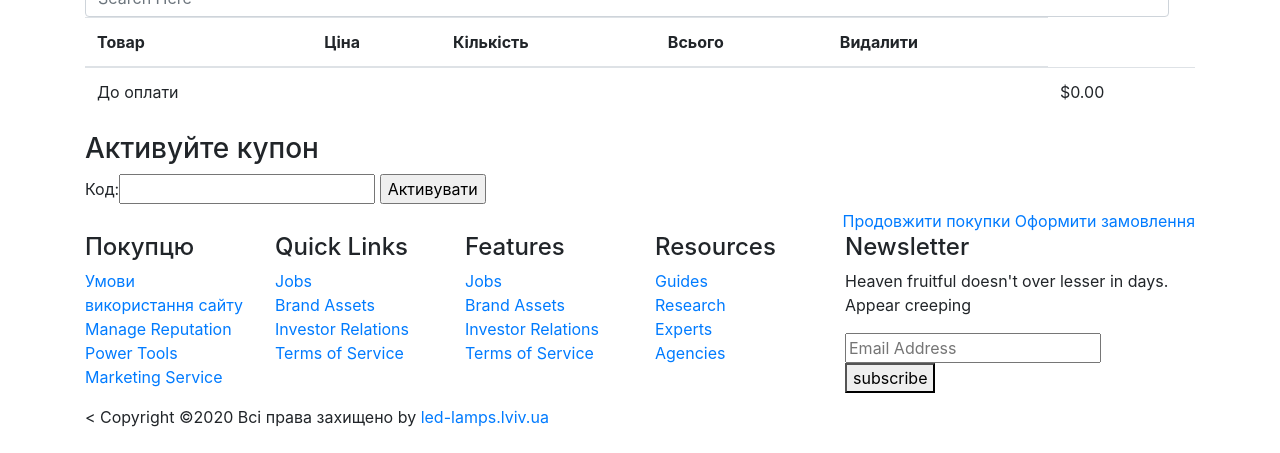
After one commit to rudiq4/rozetka, a Django app: template templates/cart/detail.html in a window 1280 px wide. The commit adds this page. Shown: the part 347-800 px from the top of the page. Run offline with Django 3.2, Linux system fonts and the light colour scheme; the template is opened without the code that fills it: values that come from a table or form of the project are taken from there, others are empty; some libraries are stand-ins or nearby versions.

```diff
--- a/rozetka/settings.py
+++ b/rozetka/settings.py
@@ -3,7 +3,7 @@ import os
 BASE_DIR = os.path.dirname(os.path.dirname(os.path.abspath(__file__)))
 SECRET_KEY = 'u5)(&z(*h0)#vb!%&=spe791ud8f863ga%8n35$9-5&p-(6nbl'
 DEBUG = True
-ALLOWED_HOSTS = ['127.0.0.1', '9087b0c1.ngrok.io']
+ALLOWED_HOSTS = ['443c09f5.ngrok.io']
 
 INSTALLED_APPS = [
     'django.contrib.admin',
--- /dev/null
+++ b/templates/cart/detail.html
@@ -0,0 +1,101 @@
+{% extends "shop/base.html" %}
+{% load static %}
+{% block title %}Корзина{% endblock %}
+{% block content %}
+    <section class="cart_area padding_top">
+        <div class="container">
+            <div class="cart_inner">
+                <div class="table-responsive">
+                    <table class="table">
+                        <thead>
+                        <tr>
+                            <th scope="col">Товар</th>
+                            <th scope="col">Ціна</th>
+                            <th scope="col">Кількість</th>
+                            <th scope="col">Всього</th>
+                            <th scope="col">Видалити</th>
+                        </tr>
+                        </thead>
+                        <tbody>
+                        {% for item in cart %}
+                            {% with product=item.product %}
+                                <tr>
+                                    <td>
+                                        <div class="media">
+                                            <div class="d-flex">
+                                                <img id="product-image-detail"
+                                                     src="{% if product.image %}{{ product.image.url }}
+{% else %}{% static "img/no_image.png" %}{% endif %}">
+                                            </div>
+                                            <div class="media-body">
+                                                <p>{{ product.name }}</p>
+                                            </div>
+                                        </div>
+                                    </td>
+                                    <td>
+                                        <h5>{{ product.price }}</h5>
+                                    </td>
+                                    <td>
+                                        <form action="{% url "cart:cart_add" product.id %}" method="post">
+                                            {{ item.update_quantity_form.quantity }}
+                                            {{ item.update_quantity_form.update }}
+{#                                            <input type="submit" value="Оновити">#}
+                                            <button class="btn btn-primary" type="submit">Оновити</button>
+                                            {% csrf_token %}
+                                        </form>
+                                    </td>
+                                    <td>
+                                        <h5>{{ item.total_price }}</h5>
+                                    </td>
+                                    <td><a href="{% url "cart:cart_remove" product.id %}">Видалити</a></td>
+                                </tr>
+                            {% endwith %}
+                        {% endfor %}
+                        {% if cart.coupon %}
+                            <tr class="subtotal">
+                                <td>Всього</td>
+                                <td colspan="4"></td>
+                                <td class="num">${{ cart.get_total_price|floatformat:"2" }}</td>
+                            </tr>
+                            <tr>
+                                <td>
+                                    "{{ cart.coupon.code }}" купон
+                                    ({{ cart.coupon.discount }}% знижки)
+                                </td>
+                                <td colspan="4"></td>
+                                <td class="num neg">
+                                    - ${{ cart.get_discount|floatformat:"2" }}
+                                </td>
+                            </tr>
+                        {% endif %}
+                        <tr class="total">
+                            <td>До оплати</td>
+                            <td colspan="4"></td>
+                            <td class="num">
+                                ${{ cart.get_total_price_after_discount|floatformat:"2" }}
+                            </td>
+                        </tr>
+                        </tbody>
+                    </table>
+
+                    {#coupon#}
+
+{#                    <p>Активуйте купон:</p>#}
+                    <form action="{% url "coupons:apply" %}" method="post">
+                        <h3>Активуйте купон</h3>
+                        {{ coupon_apply_form }}
+                        <input class="btn_4" type="submit" value="Активувати">
+                        {% csrf_token %}
+                    </form>
+
+                    {#coupon#}
+
+                    <div class="checkout_btn_inner float-right">
+                        <a class="btn_1" href="{% url "shop:product_list" %}">Продовжити покупки</a>
+                        <a class="btn_1 checkout_btn_1" href="{% url "orders:order_create" %}">Оформити замовлення</a>
+                    </div>
+                </div>
+            </div>
+        </div>
+    </section>
+{% endblock %}
--- a/templates/shop/addons.html
+++ b/templates/shop/base.html
@@ -3,28 +3,73 @@
 <html lang="ua">
 <head>
     <meta charset="utf-8"/>
+    <title>{% block title %}Магазин{% endblock %}</title>
     <meta name="viewport" content="width=device-width, initial-scale=1, shrink-to-fit=no">
     <link rel="icon" href="{% static "img/favicon.png" %}">
+    <!-- Bootstrap CSS -->
     <link rel="stylesheet" href="{% static "css/bootstrap.min.css" %}">
+    <!-- animate CSS -->
     <link rel="stylesheet" href="{% static "css/animate.css" %}">
+    <!-- owl carousel CSS -->
     <link rel="stylesheet" href="{% static "css/owl.carousel.min.css" %}">
+    <!-- font awesome CSS -->
     <link rel="stylesheet" href="{% static "css/all.css" %}">
+    {#nice select#}
     <link rel="stylesheet" href="{% static "css/nice-select.css" %}">
+    <!-- flaticon CSS -->
     <link rel="stylesheet" href="{% static "css/flaticon.css" %}">
+    <link rel="stylesheet" href="{% static "css/lightslider.min.css" %}">
     <link rel="stylesheet" href="{% static "css/themify-icons.css" %}">
+    <!-- font awesome CSS -->
     <link rel="stylesheet" href="{% static "css/magnific-popup.css" %}">
+    <!-- swiper CSS -->
     <link rel="stylesheet" href="{% static "css/slick.css" %}">
+    <!-- style CSS -->
     <link rel="stylesheet" href="{% static "css/style.css" %}">
 </head>
 <body>
+{#<div id="header">#}
+{#    <a href="/" class="logo">Магазин</a>#}
+{#</div>#}
+{#<div id="subheader">#}
+{#    {% with total_items=cart|length %}#}
+{#        {% if cart|length > 0 %}#}
+{#            Ваша корзина:#}
+{#            <a href="{% url "cart:cart_detail" %}">#}
+{#                {{ total_items }} товар(-ів), на суму ${{ cart.get_total_price }}#}
+{#            </a>#}
+{#        {% else %}#}
+{#            Ваша корзина пуста.#}
+{#        {% endif %}#}
+{#    {% endwith %}#}
+{#</div>#}
+
+
+{% include 'shop/header.html' %}
+
+
+{% block content %}{% endblock %}
+
+
+{% include 'shop/footer.html' %}
+
+
+<!-- jquery plugins here-->
 <script src="{% static "js/jquery-1.12.1.min.js" %}"></script>
+<!-- popper js -->
 <script src="{% static "js/popper.min.js" %}"></script>
+<!-- bootstrap js -->
 <script src="{% static "js/bootstrap.min.js" %}"></script>
+<!-- easing js -->
 <script src="{% static "js/jquery.magnific-popup.js" %}"></script>
+<!-- swiper js -->
 <script src="{% static "js/swiper.min.js" %}"></script>
+<!-- swiper js -->
 <script src="{% static "js/masonry.pkgd.js" %}"></script>
+<!-- particles js -->
 <script src="{% static "js/owl.carousel.min.js" %}"></script>
 <script src="{% static "js/jquery.nice-select.min.js" %}"></script>
+<!-- slick js -->
 <script src="{% static "js/slick.min.js" %}"></script>
 <script src="{% static "js/jquery.counterup.min.js" %}"></script>
 <script src="{% static "js/waypoints.min.js" %}"></script>
@@ -33,6 +78,8 @@
 <script src="{% static "js/jquery.form.js" %}"></script>
 <script src="{% static "js/jquery.validate.min.js" %}"></script>
 <script src="{% static "js/mail-script.js" %}"></script>
+<script src="{% static "js/lightslider.min.js" %}"></script>
+<!-- custom js -->
 <script src="{% static "js/custom.js" %}"></script>
 </body>
 </html>
--- /dev/null
+++ b/templates/shop/footer.html
@@ -0,0 +1,98 @@
+{% load static %}
+<footer class="footer_part">
+    <div class="container">
+        <div class="row justify-content-around">
+            <div class="col-sm-6 col-lg-2">
+                <div class="single_footer_part">
+                    <h4>Покупцю</h4>
+                    <ul class="list-unstyled">
+                        <li><a href="{% url "shop:terms" %}">Умови використання сайту</a></li>
+                        <li><a href="">Manage Reputation</a></li>
+                        <li><a href="">Power Tools</a></li>
+                        <li><a href="">Marketing Service</a></li>
+                    </ul>
+                </div>
+            </div>
+            <div class="col-sm-6 col-lg-2">
+                <div class="single_footer_part">
+                    <h4>Quick Links</h4>
+                    <ul class="list-unstyled">
+                        <li><a href="">Jobs</a></li>
+                        <li><a href="">Brand Assets</a></li>
+                        <li><a href="">Investor Relations</a></li>
+                        <li><a href="">Terms of Service</a></li>
+                    </ul>
+                </div>
+            </div>
+            <div class="col-sm-6 col-lg-2">
+                <div class="single_footer_part">
+                    <h4>Features</h4>
+                    <ul class="list-unstyled">
+                        <li><a href="">Jobs</a></li>
+                        <li><a href="">Brand Assets</a></li>
+                        <li><a href="">Investor Relations</a></li>
+                        <li><a href="">Terms of Service</a></li>
+                    </ul>
+                </div>
+            </div>
+            <div class="col-sm-6 col-lg-2">
+                <div class="single_footer_part">
+                    <h4>Resources</h4>
+                    <ul class="list-unstyled">
+                        <li><a href="">Guides</a></li>
+                        <li><a href="">Research</a></li>
+                        <li><a href="">Experts</a></li>
+                        <li><a href="">Agencies</a></li>
+                    </ul>
+                </div>
+            </div>
+            <div class="col-sm-6 col-lg-4">
+                <div class="single_footer_part">
+                    <h4>Newsletter</h4>
+                    <p>Heaven fruitful doesn't over lesser in days. Appear creeping
+                    </p>
+                    <div id="mc_embed_signup">
+                        <form target="_blank"
+                              action="https://spondonit.us12.list-manage.com/subscribe/post?u=1462626880ade1ac87bd9c93a&amp;id=92a4423d01"
+                              method="get" class="subscribe_form relative mail_part">
+                            <input type="email" name="email" id="newsletter-form-email" placeholder="Email Address"
+                                   class="placeholder hide-on-focus" onfocus="this.placeholder = ''"
+                                   onblur="this.placeholder = ' Email Address '">
+                            <button type="submit" name="submit" id="newsletter-submit"
+                                    class="email_icon newsletter-submit button-contactForm">subscribe
+                            </button>
+                            <div class="mt-10 info"></div>
+                        </form>
+                    </div>
+                </div>
+            </div>
+        </div>
+
+    </div>
+    <div class="copyright_part">
+        <div class="container">
+            <div class="row">
+                <div class="col-lg-8">
+                    <div class="copyright_text">
+                        <P><
+                            Copyright &copy;<script>document.write(new Date().getFullYear());</script>
+                            Всі права захищено <i class="ti-heart" aria-hidden="true"></i>
+                            by <a href="http://led-lamps.lviv.ua" target="_blank">led-lamps.lviv.ua</a>
+                            </P>
+                    </div>
+                </div>
+                <div class="col-lg-4">
+                    <div class="footer_icon social_icon">
+                        <ul class="list-unstyled">
+                            <li><a href="#" class="single_social_icon"><i class="fab fa-facebook-f"></i></a></li>
+                            <li><a href="#" class="single_social_icon"><i class="fab fa-twitter"></i></a></li>
+                            <li><a href="#" class="single_social_icon"><i class="fas fa-globe"></i></a></li>
+                            <li><a href="#" class="single_social_icon"><i class="fab fa-behance"></i></a></li>
+                        </ul>
+                    </div>
+                </div>
+            </div>
+        </div>
+    </div>
+</footer>
+<!--::footer_part end::-->
--- /dev/null
+++ b/templates/shop/header.html
@@ -0,0 +1,67 @@
+{% load static %}
+<header class="main_menu home_menu">
+    <div class="container">
+        <div class="row align-items-center">
+            <div class="col-lg-12">
+                <nav class="navbar navbar-expand-lg navbar-light">
+                    <a class="navbar-brand" href="{% url "shop:product_list" %}"> <img src="{% static "img/logo.png" %}"
+                                                                                       alt="logo"> </a>
+                    <button class="navbar-toggler" type="button" data-toggle="collapse"
+                            data-target="#navbarSupportedContent" aria-controls="navbarSupportedContent"
+                            aria-expanded="false" aria-label="Toggle navigation">
+                        <span class="menu_icon"><i class="fas fa-bars"></i></span>
+                    </button>
+
+                    <div class="collapse navbar-collapse main-menu-item" id="navbarSupportedContent">
+                        <ul class="navbar-nav">
+                            <li class="nav-item">
+                                <a class="nav-link" href="{% url "shop:product_list" %}">Головна</a>
+                            </li>
+                            <li class="nav-item dropdown">
+                                <a class="nav-link dropdown-toggle" href="#" id="navbarDropdown_1"
+                                   role="button" data-toggle="dropdown" aria-haspopup="true" aria-expanded="false">
+                                    Випадайка
+                                </a>
+                                <div class="dropdown-menu" aria-labelledby="navbarDropdown_1">
+                                    <a class="dropdown-item" href="#"> Балтика 9</a>
+                                    <a class="dropdown-item" href="#">Львівське портер</a>
+
+                                </div>
+                            </li>
+                            <li class="nav-item dropdown">
+                                <a class="nav-link dropdown-toggle" href="#" id="navbarDropdown_3"
+                                   role="button" data-toggle="dropdown" aria-haspopup="true" aria-expanded="false">
+                                    Доставка
+                                </a>
+                                <div class="dropdown-menu" aria-labelledby="navbarDropdown_2">
+                                    <a class="dropdown-item" href="#">Доставка</a>
+                                </div>
+                            </li>
+                            <li class="nav-item">
+                                <a class="nav-link" href="#">Контакти</a>
+                            </li>
+                        </ul>
+                    </div>
+                    <div class="hearer_icon d-flex">
+                        <div class="dropdown cart">
+                            <a class="" href="{% url "cart:cart_detail" %}" id="navbarDropdown3"
+                               role="button">
+                                <i class="fas fa-cart-plus"></i>
+                            </a>
+                        </div>
+                    </div>
+                </nav>
+            </div>
+        </div>
+    </div>
+    <div class="search_input" id="search_input_box">
+        <div class="container ">
+            <form class="d-flex justify-content-between search-inner">
+                <input type="text" class="form-control" id="search_input" placeholder="Search Here">
+                <button type="submit" class="btn"></button>
+                <span class="ti-close" id="close_search" title="Close Search"></span>
+            </form>
+        </div>
+    </div>
+</header>
+<!-- Header part end-->
```
Also changed, not shown: shop/admin.py (+15 -1 lines), shop/models.py (+13 -23 lines), templates/cart/old.html (added, +80 -0 lines), templates/orders/order/create.html (added, +81 -0 lines), templates/orders/order/create_old.html (added, +33 -0 lines), templates/orders/order/created.html (added, +50 -0 lines), templates/orders/order/created_old.html (added, +49 -0 lines), templates/shop/paginator.html (+0 -27 lines).
